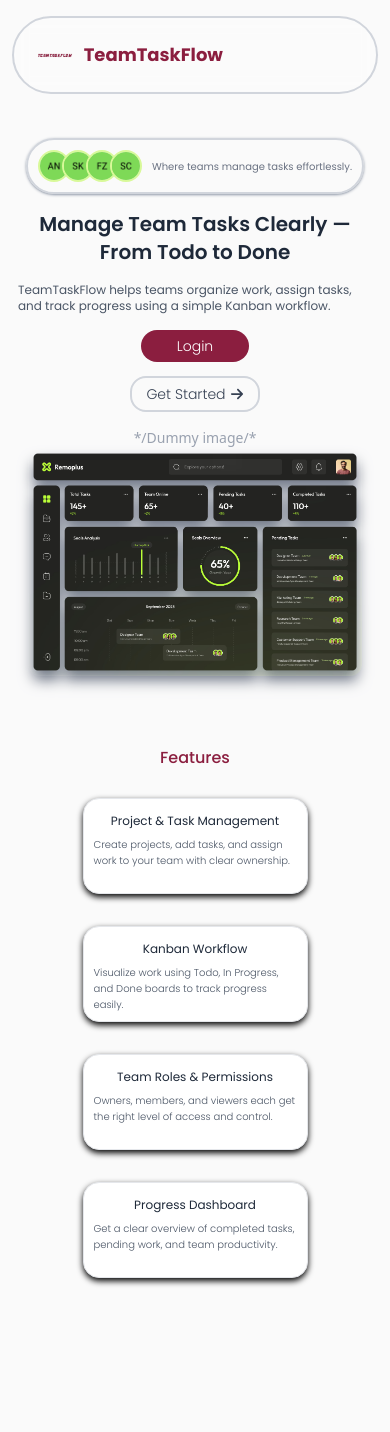
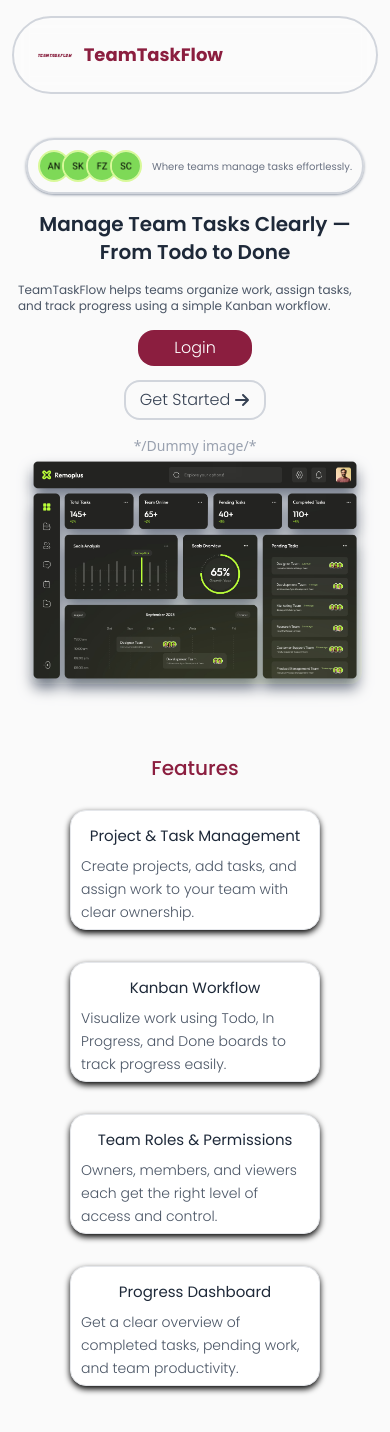
Before and after one commit to chouglesafdar22/TeamTaskFlow, a Next.js app: page / in a window 390 px wide. Shown: the top 1432 px of the page. Before the commit the page ends 1332 px from the top, so only its background shows below. Built offline with nearby package versions, Linux system fonts and the light colour scheme.

Commit message:
changed in ui

```diff
--- a/src/app/page.tsx
+++ b/src/app/page.tsx
@@ -41,8 +41,8 @@
 
       <section className="features xl:pt-5 lg:pt-4 md:pt-3 sm:pt-2 pt-1.5 xl:pb-20 lg:pb-16 md:pb-14 sm:pb-12 pb-11 xl:px-8 lg:px-7 md:px-5 sm:px-4 px-2">
         <div className="max-w-6xl mx-auto flex flex-col sm:gap-10 gap-7 xl:justify-center py-2.5 md:px-5 px-2.5">
-          <h3 className="text-[#8B1E3F] text-center poppins-medium xl:text-3xl lg:text-2xl md:text-xl sm:text-lg text-base">Features</h3>
-          <div className="grid sm:grid-cols-2 grid-cols-1 place-items-center gap-8">
+          <h3 className="text-[#8B1E3F] text-center poppins-medium xl:text-5xl lg:text-4xl md:text-3xl sm:text-2xl text-xl">Features</h3>
+          <div className="grid lg:grid-cols-2 grid-cols-1 place-items-center gap-8">
             <FeatureCard title={"Project & Task Management"} text={"Create projects, add tasks, and assign work to your team with clear ownership."} />
             <FeatureCard title={"Kanban Workflow"} text={"Visualize work using Todo, In Progress, and Done boards to track progress easily."} />
             <FeatureCard title={"Team Roles & Permissions"} text={"Owners, members, and viewers each get the right level of access and control."} />
--- a/src/components/Button.tsx
+++ b/src/components/Button.tsx
@@ -17,7 +17,7 @@
                 whileHover={{ scale: 1.01 }}
                 whileTap={{ scale: 0.99 }}
                 transition={{ type: "spring", duration: 0.3, ease: "linear" }}
-                className={`${className} text-center cursor-pointer poppins-light items-center xl:text-2xl lg:text-xl md:text-lg sm:text-base text-sm w-auto h-auto py-1.5 px-3.5 rounded-2xl transition-all duration-500 ease-linear`}
+                className={`${className} text-center cursor-pointer poppins-light items-center xl:text-3xl lg:text-2xl md:text-xl sm:text-lg text-base w-auto h-auto py-1.5 px-3.5 rounded-2xl transition-all duration-500 ease-linear`}
             >
                 {text}
             </motion.button>
@@ -32,7 +32,7 @@
                 whileHover={{ scale: 1.01 }}
                 whileTap={{ scale: 0.99 }}
                 transition={{ type: "spring", duration: 0.3, ease: "linear" }}
-                className={`${className} flex flex-row gap-1 text-center cursor-pointer poppins-light items-center xl:text-2xl lg:text-xl md:text-lg sm:text-base text-sm w-auto h-auto py-1.5 px-3.5 rounded-2xl transition-all duration-500 ease-linear`}
+                className={`${className} flex flex-row gap-1 text-center cursor-pointer poppins-light items-center xl:text-3xl lg:text-2xl md:text-xl sm:text-lg text-base w-auto h-auto py-1.5 px-3.5 rounded-2xl transition-all duration-500 ease-linear`}
             >
                 {text}
                 <span className="">{icon}</span>
--- a/src/components/FeatureCard.tsx
+++ b/src/components/FeatureCard.tsx
@@ -7,9 +7,9 @@
 
 export function FeatureCard({ title, text }: feature) {
     return (
-        <div className="flex flex-col bg-white border border-gray-200 drop-shadow-md drop-shadow-black wrap-break-word px-2.5 py-3.5 gap-2 sm:w-[390px] w-[225px] sm:h-44 h-24 rounded-2xl">
-            <h4 className="text-center text-gray-800 xl:text-2xl lg:text-xl md:text-base sm:text-sm text-xs poppins-regular">{title}</h4>
-            <p className="text-left text-gray-600 xl:text-xl lg:text-base md:text-sm sm:text-xs text-[10px] leading-relaxed poppins-light">{text}</p>
+        <div className="flex flex-col bg-white border border-gray-200 drop-shadow-md drop-shadow-black wrap-break-word px-2.5 py-3.5 gap-2 sm:w-[400px] w-[250px] lg:h-56 sm:h-44 h-30 rounded-2xl">
+            <h4 className="text-center text-gray-800 xl:text-[27px] lg:text-[22px] md:text-[19px] sm:text-[17px] text-[15px] poppins-regular">{title}</h4>
+            <p className="text-left text-gray-600 xl:text-2xl lg:text-xl md:text-lg sm:text-base text-sm leading-relaxed poppins-light">{text}</p>
         </div>
     )
 };
```
